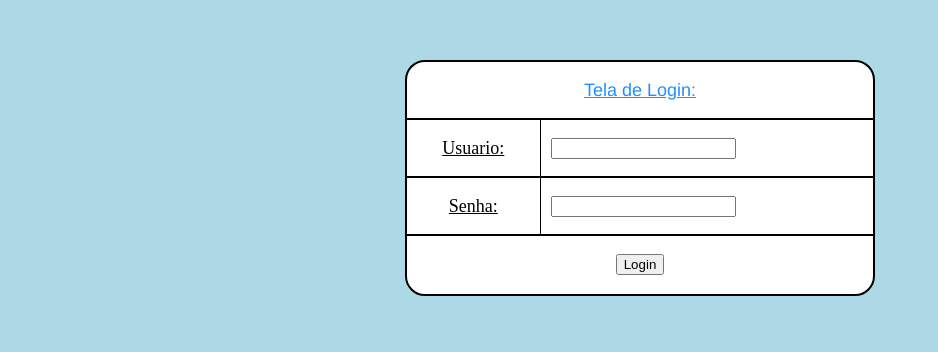
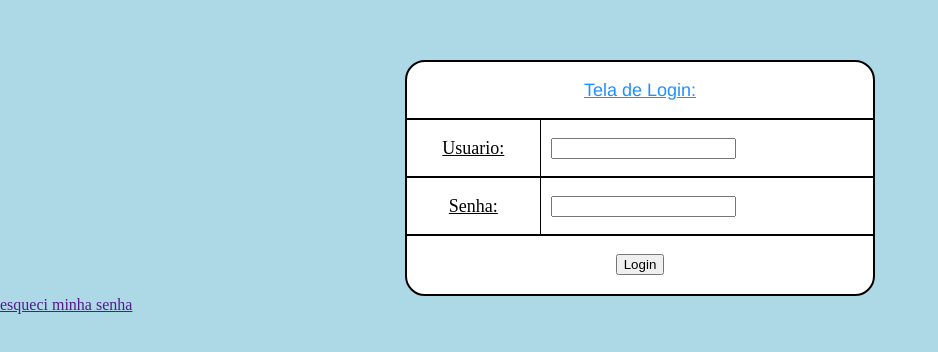
Before and after one commit to GuilhermePaulinoRibeiro/Calculadora_Web, a plain HTML site: page index.html in a window 1280 px wide. Shown: the part 204-556 px from the top of the page, without its empty margins (0-938 px from the left). Drawn offline with Linux system fonts and the light colour scheme.

Commit message:
Link esqueci minha senha adicionado no index.html

```diff
--- a/index.html
+++ b/index.html
@@ -38,6 +38,7 @@
                 </tr>
         </table>
     </form>
+    <a href=""><p>esqueci minha senha</p></a>
     <p id="error-message">Senha ou usuario incorretos.</p>
     <script src="script.js"></script>
 </body>
```
